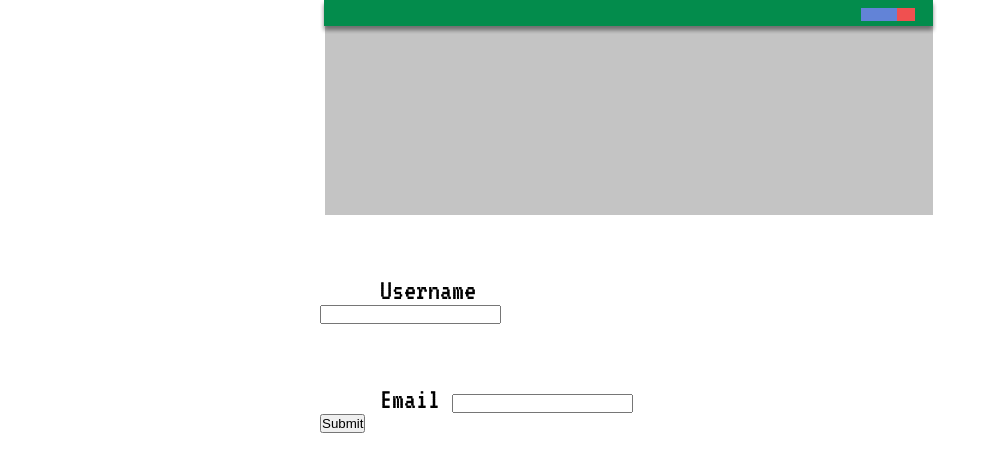
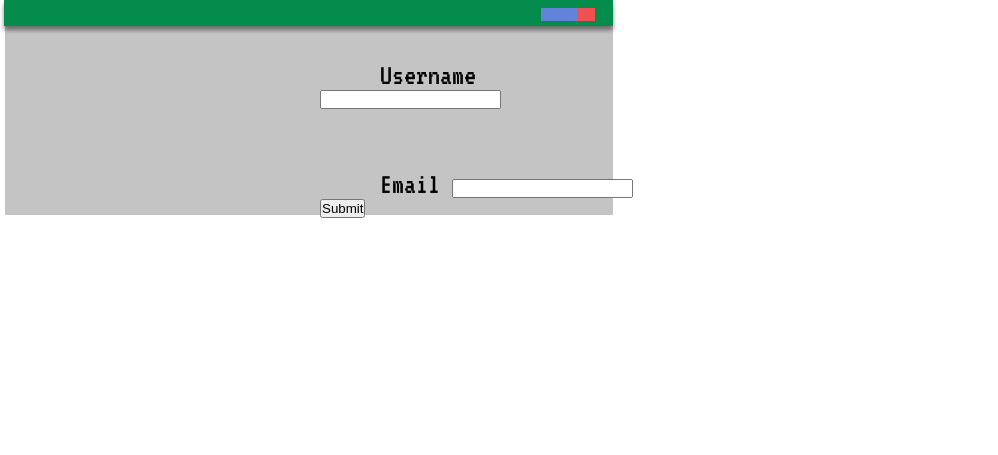
Before and after one commit to ruwanidealwis/shehacksv, a Flask app: template templates/Index.html in a window 1280 px wide. Shown: the top 455 px of the page, without its empty margins (0-998 px from the left). Run offline with Flask 2, Linux system fonts and the light colour scheme; the template is opened without the code that fills it, so the values that code supplies are empty; parts of the project's set-up code (start-up, migrations or seed data) failed here and were passed over.

Commit message:
Update Index.html

```diff
--- a/templates/Index.html
+++ b/templates/Index.html
@@ -7,7 +7,7 @@
     body {
       font-family: 'VT323', serif;
       font-size: 30px;
-    }
+      img {position: absolute;left: 0px; top: 0px;z-index: -1;} }
   </style>
 </head>
 
```
